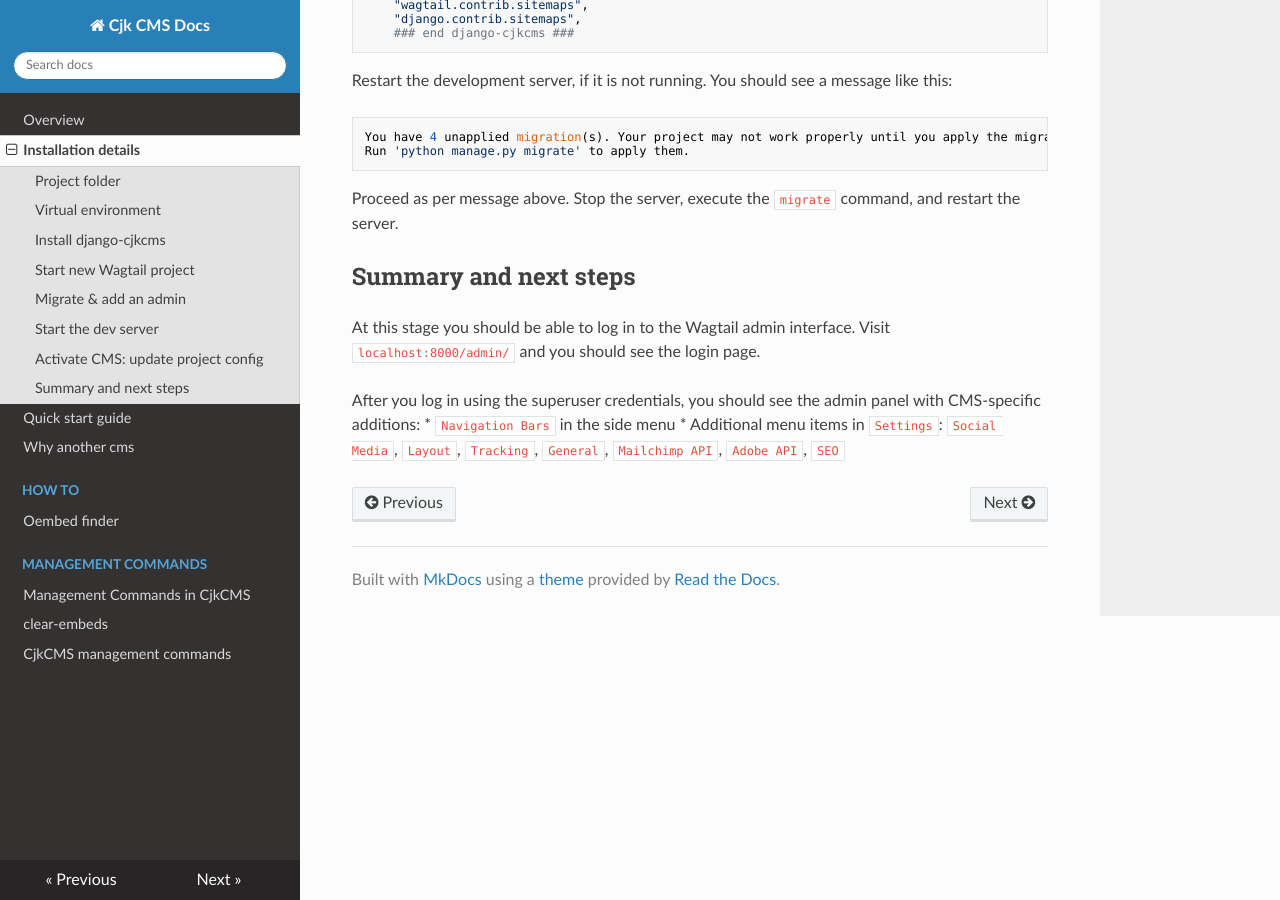
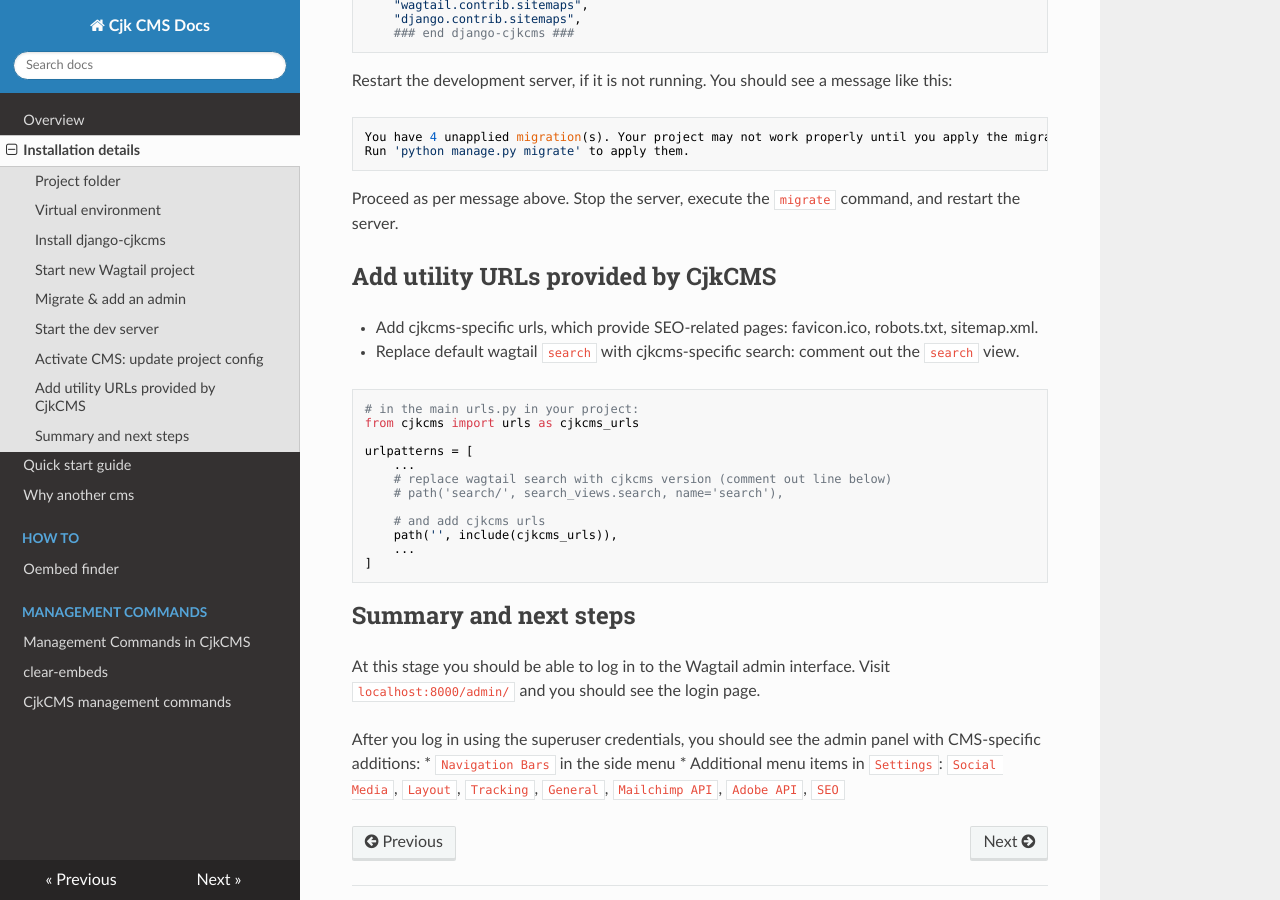
Before and after one commit to cjkpl/wagtail-cjkcms, an MkDocs documentation site: the page built from docs/installation.md, in a window 1280 px wide and 900 px high, scrolled down 2455 px. Built offline with MkDocs 1.6.1, drawn with Linux system fonts in a browser that asks for light colours; nearby versions of some CDN libraries.

````diff
--- a/docs/installation.md
+++ b/docs/installation.md
@@ -96,6 +96,26 @@
 
 Proceed as per message above. Stop the server, execute the `migrate` command, and restart the server.
 
+## Add utility URLs provided by CjkCMS
+
+* Add cjkcms-specific urls, which provide SEO-related pages: favicon.ico, robots.txt, sitemap.xml.
+* Replace default wagtail `search` with cjkcms-specific search: comment out the `search` view.
+
+```python
+# in the main urls.py in your project:
+from cjkcms import urls as cjkcms_urls
+
+urlpatterns = [
+    ...
+    # replace wagtail search with cjkcms version (comment out line below)
+    # path('search/', search_views.search, name='search'),
+
+    # and add cjkcms urls
+    path('', include(cjkcms_urls)),
+    ...
+]
+```
+
 ## Summary and next steps
 
 At this stage you should be able to log in to the Wagtail admin interface. Visit `localhost:8000/admin/` and you should see the login page.
--- a/setup.cfg
+++ b/setup.cfg
@@ -1,6 +1,6 @@
 [metadata]
 name = django-cjkcms
-version = 0.1.3
+version = 0.1.5
 description = Wagtail Content Management System, installable as a Django app into any Wagtail 3.x site. Based on Codered CRX.
 long_description = file: README.md
 long_description_content_type = text/markdown
````
Also changed, not shown: CHANGELOG.md (+6 -0 lines), 4 other files.
